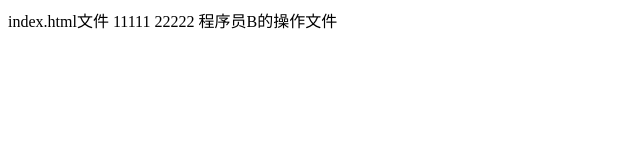
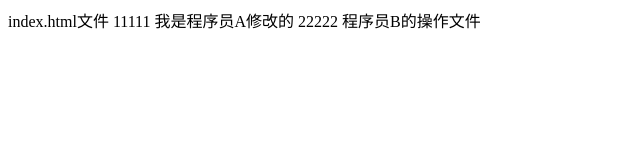
Before and after one commit to Chuafighting/git-demo, a plain HTML site: page index.html in a window 1280 px wide. Shown: the whole page, without its empty margins (0-640 px from the left). Drawn offline with Linux system fonts and the light colour scheme.

Commit message:
测试冲突

```diff
--- a/index.html
+++ b/index.html
@@ -2,9 +2,9 @@
  * @Author: chenhua
  * @Date: 2020-06-15 10:47:32
  * @LastEditors: chenhua
- * @LastEditTime: 2020-06-15 16:50:29
+ * @LastEditTime: 2020-06-15 17:17:29
  * @Description:
- * @FilePath: \gitDemo\B\git-demo\index.html
+ * @FilePath: \gitDemo\A\git-demo\index.html
 -->
 <!DOCTYPE html>
 <html lang="en">
@@ -15,7 +15,7 @@
 </head>
 <body>
     index.html文件
-    11111
+    11111 我是程序员A修改的
     22222
     程序员B的操作文件
 </body>
```
